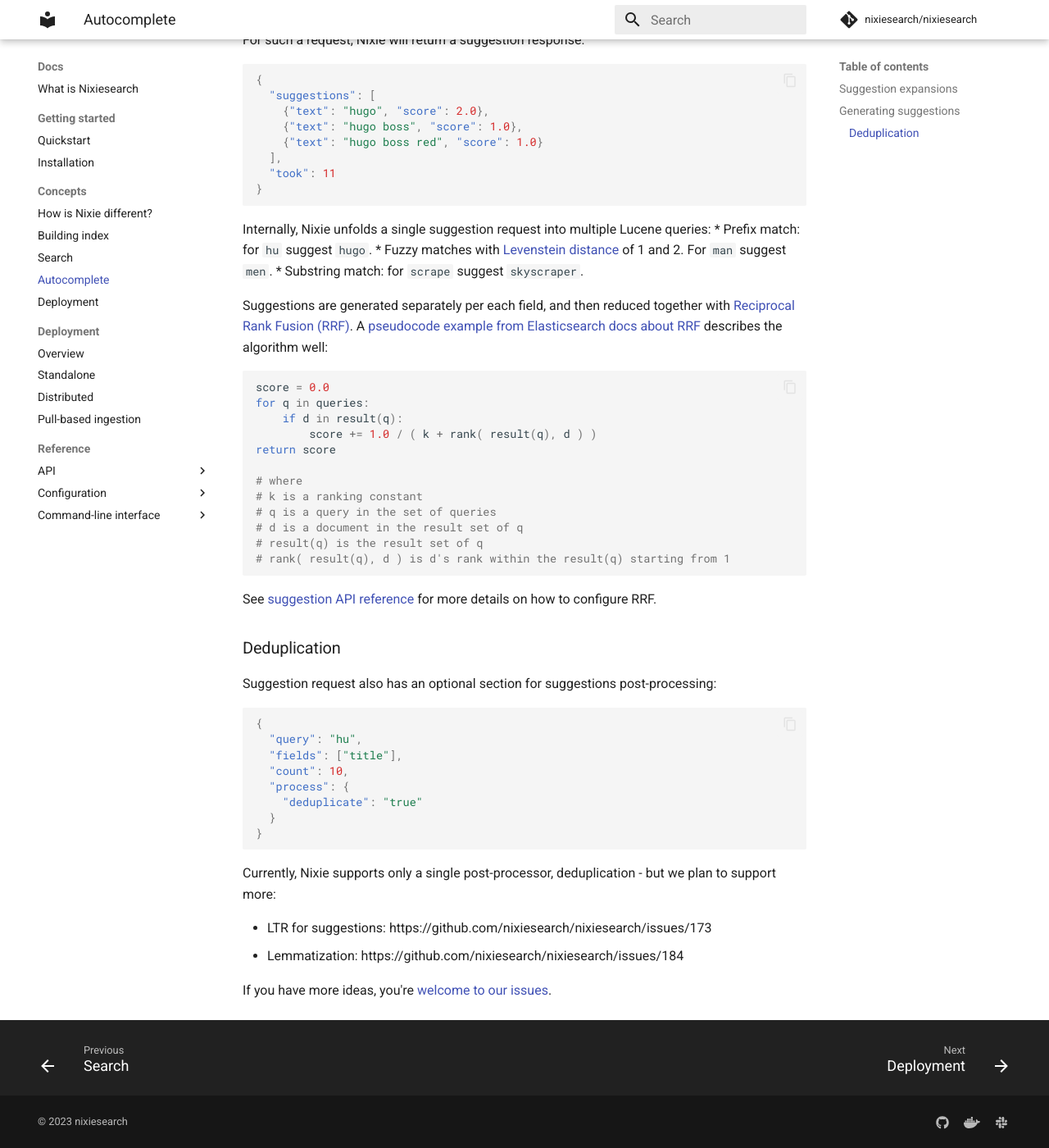
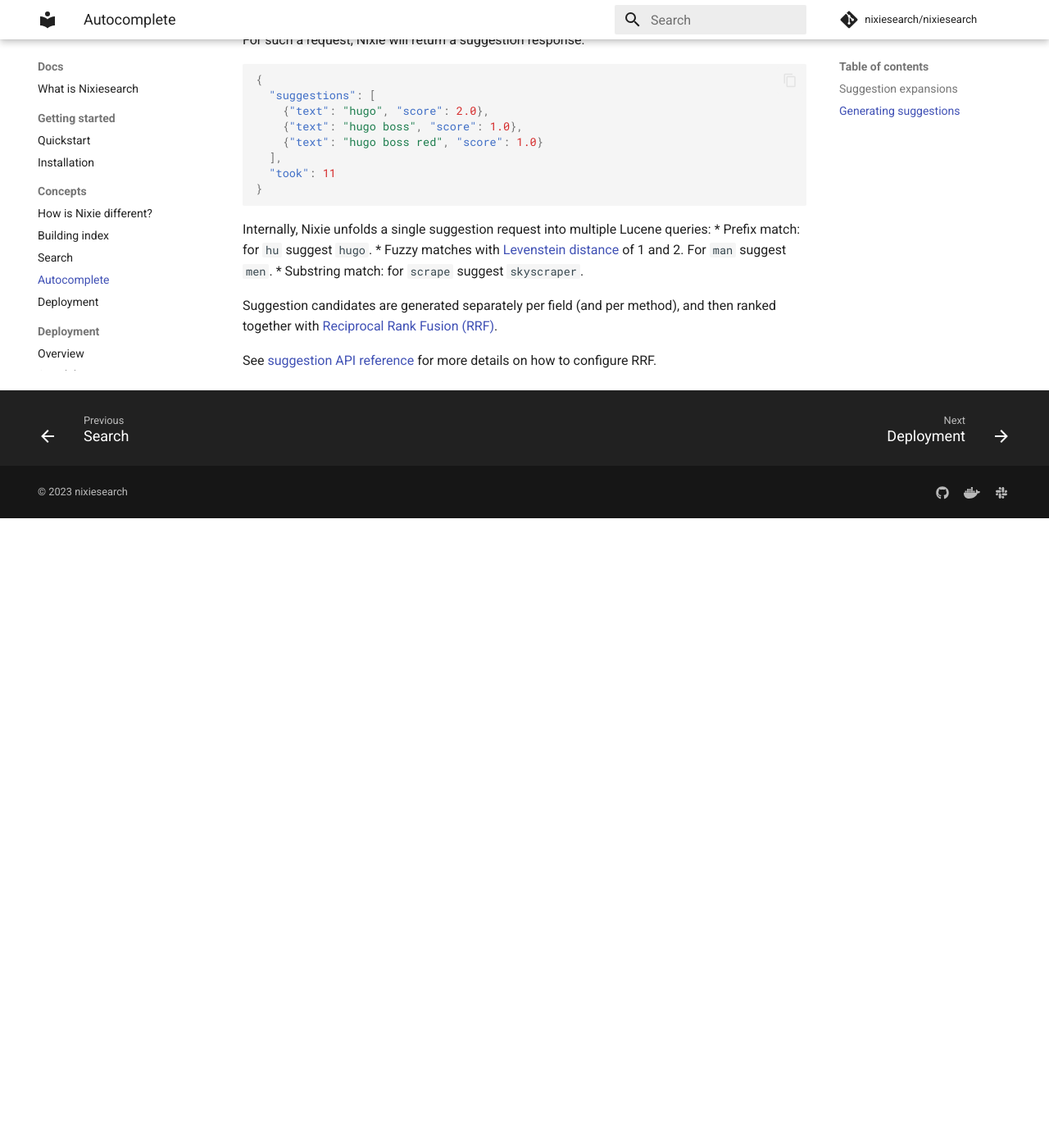
Before and after one commit to nixiesearch/nixiesearch, an MkDocs documentation site: the page built from docs/docs/concepts/autocomplete.md, in a window 1280 px wide and 1400 px high, scrolled down 1298 px. Shown: the whole window at 82% size. Built offline with MkDocs 1.6.1 and Material for MkDocs 9.7.7, drawn with Linux system fonts in a browser that asks for light colours; comment, search, counter and statistics services are not loaded; after the commit the page ends 1930 px from its top, so only the background shows below that.

````diff
--- a/docs/docs/concepts/autocomplete.md
+++ b/docs/docs/concepts/autocomplete.md
@@ -67,43 +67,6 @@
 * Fuzzy matches with [Levenstein distance](https://en.wikipedia.org/wiki/Levenshtein_distance) of 1 and 2. For `man` suggest `men`.
 * Substring match: for `scrape` suggest `skyscraper`.
 
-Suggestions are generated separately per each field, and then reduced together with [Reciprocal Rank Fusion (RRF)](https://plg.uwaterloo.ca/~gvcormac/cormacksigir09-rrf.pdf). A [pseudocode example from Elasticsearch docs about RRF]() describes the algorithm well:
-
-```python
-score = 0.0
-for q in queries:
-    if d in result(q):
-        score += 1.0 / ( k + rank( result(q), d ) )
-return score
-
-# where
-# k is a ranking constant
-# q is a query in the set of queries
-# d is a document in the result set of q
-# result(q) is the result set of q
-# rank( result(q), d ) is d's rank within the result(q) starting from 1
-```
+Suggestion candidates are generated separately per field (and per method), and then ranked together with [Reciprocal Rank Fusion (RRF)](https://plg.uwaterloo.ca/~gvcormac/cormacksigir09-rrf.pdf).
 
 See [suggestion API reference](../reference/api/suggest.md) for more details on how to configure RRF.
-
-### Deduplication
-
-Suggestion request also has an optional section for suggestions post-processing:
-
-```json
-{
-  "query": "hu",
-  "fields": ["title"],
-  "count": 10,
-  "process": {
-    "deduplicate": "true"
-  }
-}
-```
-
-Currently, Nixie supports only a single post-processor, deduplication - but we plan to support more:
-
-* LTR for suggestions: https://github.com/nixiesearch/nixiesearch/issues/173
-* Lemmatization: https://github.com/nixiesearch/nixiesearch/issues/184
-
-If you have more ideas, you're [welcome to our issues](https://github.com/nixiesearch/nixiesearch/issues).
````
Also changed, not shown: docs/docs/reference/api/suggest.md (+28 -9 lines), 11 other files.
